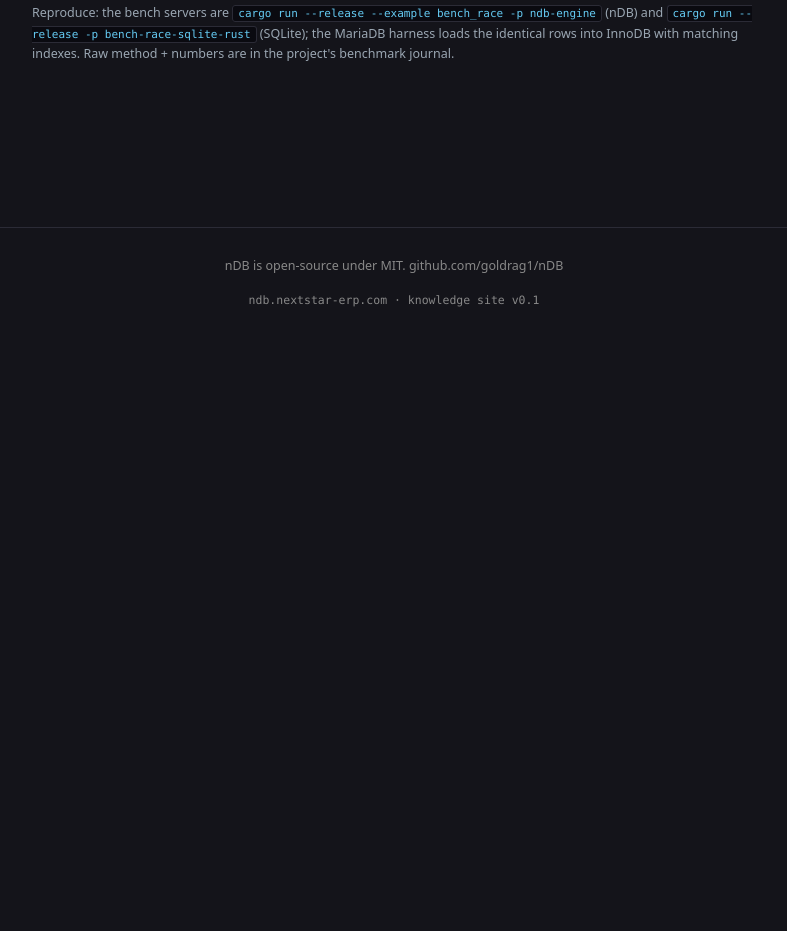
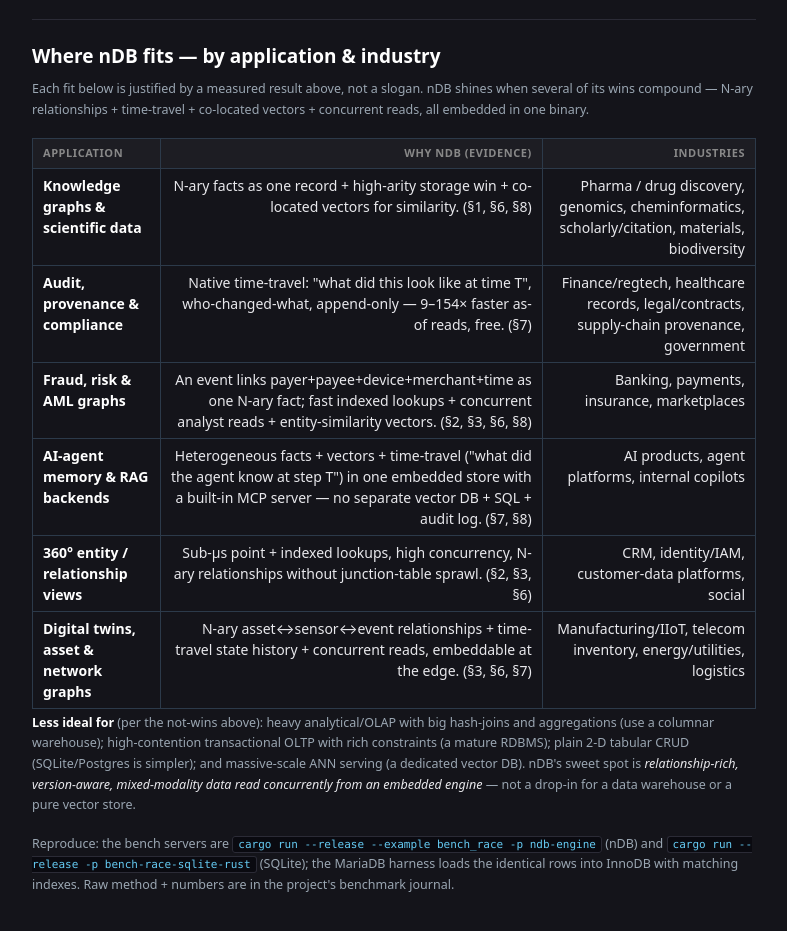
Before and after one commit to goldrag1/nDB, a plain HTML site: page docs/knowledge-site/bench.html in a window 1280 px wide. Shown: the part 5680-6611 px from the top of the page, without its empty margins (246-1033 px from the left). Before the commit the page ends 6032 px from the top, so only its background shows below. Drawn offline with Linux system fonts and the light colour scheme.

Commit message:
docs(bench): 'Where nDB fits' conclusion — applications & industries grounded in measured strengths
Co-Authored-By: Claude Opus 4.8 (1M context) <noreply@anthropic.com>

```diff
--- a/docs/knowledge-site/bench.html
+++ b/docs/knowledge-site/bench.html
@@ -331,6 +331,55 @@
     <li><strong>Dense-graph deep traversal:</strong> when the reachable set saturates, in-process SQLite matches or beats nDB.</li>
   </ul>
 
+  <h2>Where nDB fits — by application &amp; industry</h2>
+  <p class="cap">Each fit below is justified by a measured result above, not a
+    slogan. nDB shines when several of its wins compound — N-ary relationships +
+    time-travel + co-located vectors + concurrent reads, all embedded in one
+    binary.</p>
+  <table>
+    <thead><tr><th>Application</th><th>Why nDB (evidence)</th><th>Industries</th></tr></thead>
+    <tbody>
+      <tr>
+        <td><strong>Knowledge graphs &amp; scientific data</strong></td>
+        <td>N-ary facts as one record + high-arity storage win + co-located vectors for similarity. (§1, §6, §8)</td>
+        <td>Pharma / drug discovery, genomics, cheminformatics, scholarly/citation, materials, biodiversity</td>
+      </tr>
+      <tr>
+        <td><strong>Audit, provenance &amp; compliance</strong></td>
+        <td>Native time-travel: "what did this look like at time T", who-changed-what, append-only — 9–154× faster as-of reads, free. (§7)</td>
+        <td>Finance/regtech, healthcare records, legal/contracts, supply-chain provenance, government</td>
+      </tr>
+      <tr>
+        <td><strong>Fraud, risk &amp; AML graphs</strong></td>
+        <td>An event links payer+payee+device+merchant+time as one N-ary fact; fast indexed lookups + concurrent analyst reads + entity-similarity vectors. (§2, §3, §6, §8)</td>
+        <td>Banking, payments, insurance, marketplaces</td>
+      </tr>
+      <tr>
+        <td><strong>AI-agent memory &amp; RAG backends</strong></td>
+        <td>Heterogeneous facts + vectors + time-travel ("what did the agent know at step T") in one embedded store with a built-in MCP server — no separate vector DB + SQL + audit log. (§7, §8)</td>
+        <td>AI products, agent platforms, internal copilots</td>
+      </tr>
+      <tr>
+        <td><strong>360° entity / relationship views</strong></td>
+        <td>Sub-µs point + indexed lookups, high concurrency, N-ary relationships without junction-table sprawl. (§2, §3, §6)</td>
+        <td>CRM, identity/IAM, customer-data platforms, social</td>
+      </tr>
+      <tr>
+        <td><strong>Digital twins, asset &amp; network graphs</strong></td>
+        <td>N-ary asset↔sensor↔event relationships + time-travel state history + concurrent reads, embeddable at the edge. (§3, §6, §7)</td>
+        <td>Manufacturing/IIoT, telecom inventory, energy/utilities, logistics</td>
+      </tr>
+    </tbody>
+  </table>
+  <p class="cap"><strong>Less ideal for</strong> (per the not-wins above): heavy
+    analytical/OLAP with big hash-joins and aggregations (use a columnar
+    warehouse); high-contention transactional OLTP with rich constraints (a
+    mature RDBMS); plain 2-D tabular CRUD (SQLite/Postgres is simpler); and
+    massive-scale ANN serving (a dedicated vector DB). nDB's sweet spot is
+    <em>relationship-rich, version-aware, mixed-modality data read concurrently
+    from an embedded engine</em> — not a drop-in for a data warehouse or a
+    pure vector store.</p>
+
   <p class="cap">Reproduce: the bench servers are
     <code>cargo run --release --example bench_race -p ndb-engine</code> (nDB) and
     <code>cargo run --release -p bench-race-sqlite-rust</code> (SQLite); the
```
